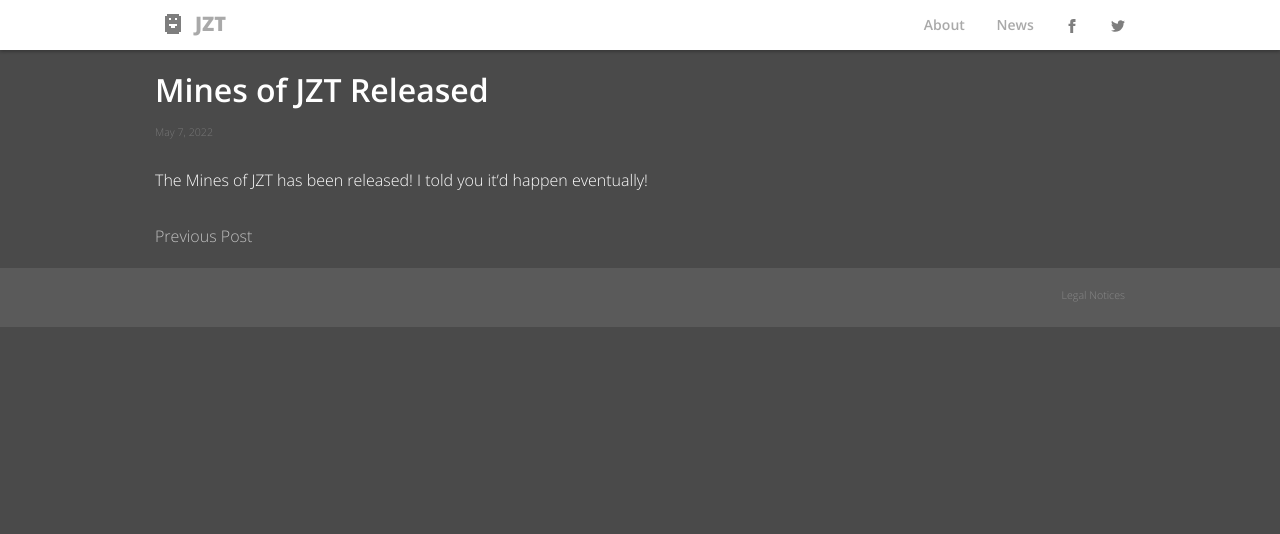
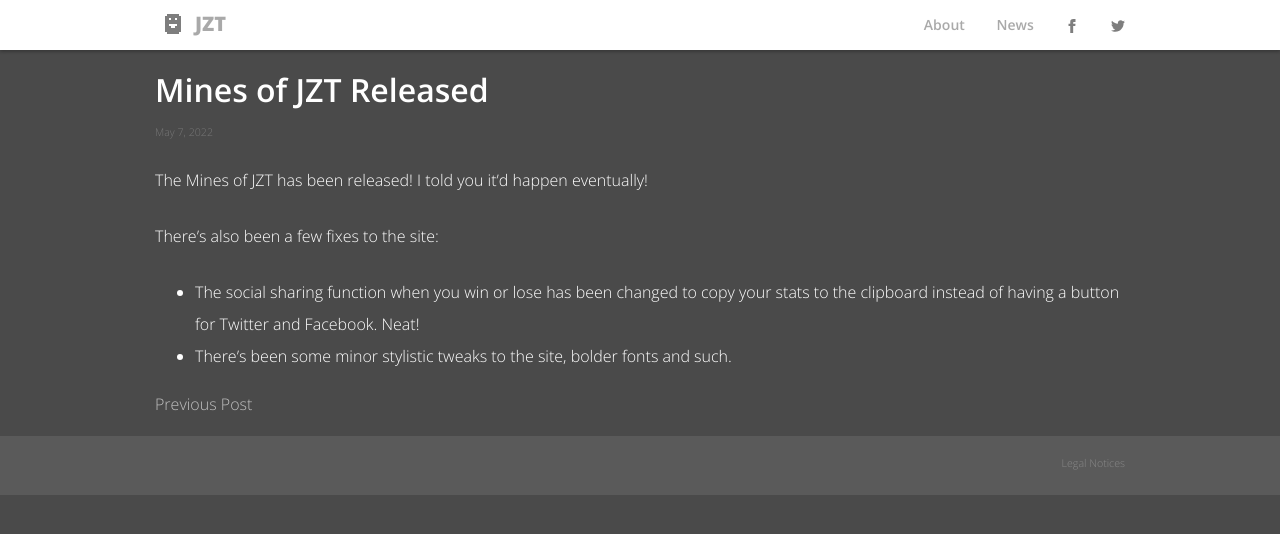
Before and after one commit to markmcintyre/jzt.xyz, a Jekyll site: the page built from _posts/2022-05-07-mines.md, in a window 1280 px wide. Shown: the top 534 px of the page. Built offline with Jekyll 4.4.1, drawn with Linux system fonts in a browser that asks for light colours.

Commit message:
Updated social sharing

```diff
--- a/_posts/2022-05-07-mines.md
+++ b/_posts/2022-05-07-mines.md
@@ -5,3 +5,7 @@ categories: [news, releases]
 ---
 
 The Mines of JZT has been released! I told you it'd happen eventually!
+
+There's also been a few fixes to the site:
+* The social sharing function when you win or lose has been changed to copy your stats to the clipboard instead of having a button for Twitter and Facebook. Neat!
+* There's been some minor stylistic tweaks to the site, bolder fonts and such.
--- a/_sass/game-support.scss
+++ b/_sass/game-support.scss
@@ -93,7 +93,7 @@ body.world {
     overflow: hidden;
     margin: 0 auto;
 
-    button {
+    button.start {
         height: 100%;
         width: 100%;
         background-color: black;
@@ -128,8 +128,32 @@ body.world {
         }
 
         .social-share {
-            display: inline-block;
-            width: auto;
+            display: inline-flex;
+            padding: 10px 25px;
+            border: none;
+            vertical-align: middle;
+            align-items: center;
+            justify-items: center;
+            font-size: 1em;
+            font-weight: bold;
+            cursor: pointer;
+            border-radius: 4px;
+            color: white;
+            background-color: blue;
+            svg {
+                margin-left: .5em;
+            }
+        }
+
+        .clipboard {
+            opacity: 0;
+            transition: opacity .5s ease-out;
+            font-weight: bold;
+            margin-left: 1em;
+        }
+
+        .clipboard.active {
+            opacity: 1;
         }
 
     }
--- a/_sass/main.scss
+++ b/_sass/main.scss
@@ -317,17 +317,3 @@ footer {
 span.clear {
     clear: both;
 }
-
-.social-share {
-
-    padding: 5px 10px;
-    color: white;
-    display: block;
-    width: 120px;
-    margin-bottom: 5px;
-
-    &.facebook   {background-color: #306199;}
-    &.twitter    {background-color: #26c4f1;}
-    &.googleplus {background-color: #e93f2e;}
-
-}
```
Also changed, not shown: _includes/game/canvas.html (+8 -4 lines), assets/js/jzt/jzt-ux.min.98ff044e.js (added).
